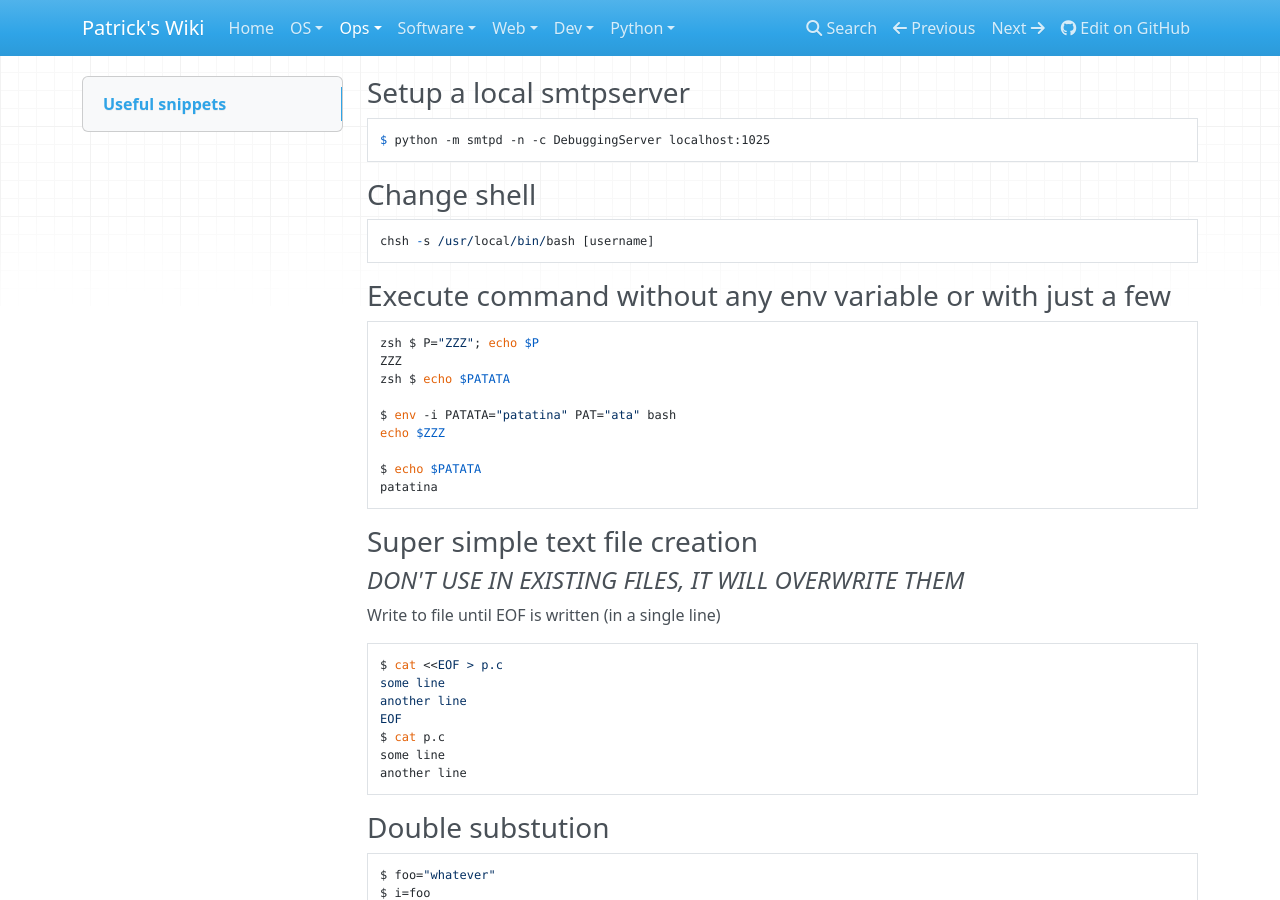
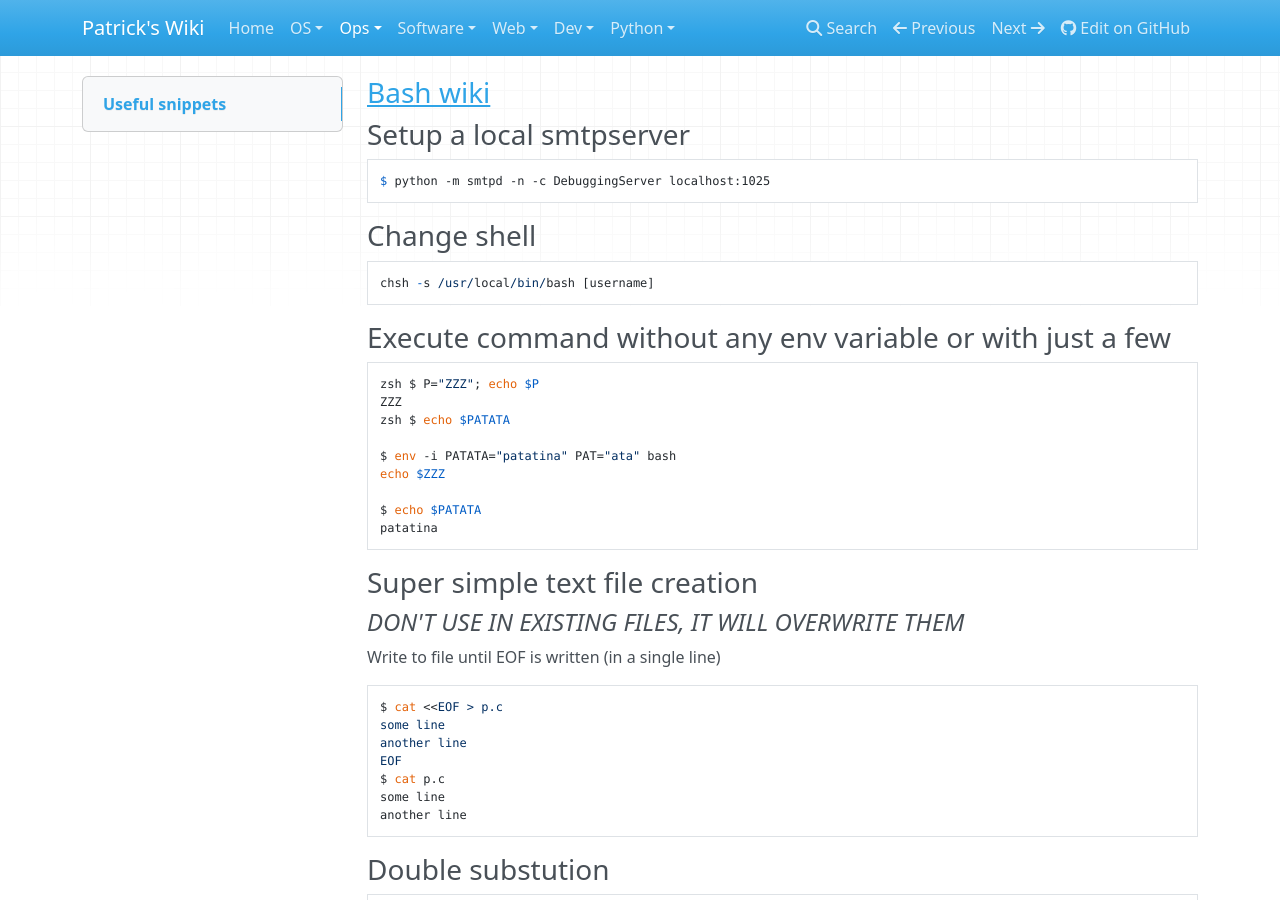
Before and after one commit to patsancu/wiki, an MkDocs documentation site: the page built from docs/Ops/Shell/Shell.md, in a window 1280 px wide and 900 px high. Built offline with MkDocs 1.6.1, drawn with Linux system fonts in a browser that asks for light colours; nearby versions of some CDN libraries.

Commit message:
add link to bash wiki

````diff
--- a/docs/Ops/Shell/Shell.md
+++ b/docs/Ops/Shell/Shell.md
@@ -1,3 +1,5 @@
+### [Bash wiki](http://wiki.bash-hackers.org/syntax/redirection)
+
 ### Setup a local smtpserver
 ```shell
 $ python -m smtpd -n -c DebuggingServer localhost:1025
````
